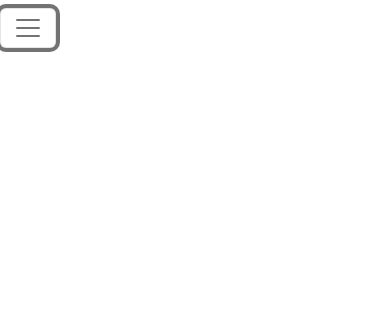
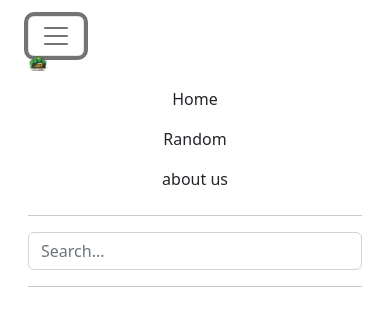
Before and after one commit to nexnic/Tiny-Living, a website: page home.html in a window 390 px wide. Both pictures are taken after a click on the button 28 px from the left and 28 px from the top of the page. Drawn offline with nearby package versions, Linux system fonts and the light colour scheme; files that its build step writes are made by us from their sources.

Commit message:
fix bug on the nav

```diff
--- a/home.html
+++ b/home.html
@@ -12,33 +12,39 @@
 
 </head>
 <body>
-    <nav class="navbar nav-expend-lg">
-        <button class="navbar-toggler" type="button" data-toogle="collapse" data-target="">
-            <span class="navbar-toggler-icon"></span>
-        </button>
-        <div class="collapse navbar-collapse" id="navbarToggler">
-            <ul class="navbar-nav mr-auto mt-2 mt-lg0-">
-                <li class="nav-item active">
-                    <a href="" class="nav-link">Home</a>
-                </li>
-                <li class="nav-item active">
-                    <a href="" class="nav-link">About</a>
-                </li>
-                <form action="" class="form-inline">
-                    <input type="search" class="form-control" placeholder="search">
-                    <button class="btn btn-outline-success" type="submit">Search</button>
+    <header>
+        <nav class="navbar navbar-expand-lg p-3 mb-3">
+            <div class="container-fluid">
+                <button class="navbar-toggler" data-bs-toggle="collapse" data-bs-target="#navbar">
+                    <span class="navbar-toggler-icon"></span>
+                </button>
+                <div class="navbar-collapse collapse" id="navbar">
+                <a href="home.html" class="d-flex align-items-center mb-2 mb-lg-0 text-dark text-decoration-none">
+                  <img src="./assets/images/logo/logo.png" alt="" style="width: 20px;">
+                </a>
+                <ul class="navbar-nav text-center">
+                  <li><a href="#" class="nav-link px-2 link-dark">Home</a></li>
+                  <li><a href="#" class="nav-link px-2 link-dark">Random</a></li>
+                  <li><a href="#" class="nav-link px-2 link-dark">about us</a></li>
+                </ul>
+                <hr>
+                <form class="col-12 col-lg-auto mb-3 mb-lg-0 me-lg-3" role="search">
+                  <input type="search" class="form-control" placeholder="Search..." aria-label="Search">
                 </form>
-            </ul>
-        </div>
-    </nav>
-    <header></header>
+                <hr>
+
+              </div>
+            </div>
+        </nav>
+      </header>
     <main>
+
+
 
     </main>
     <footer></footer>
     <!-- Bootstrap script -->
-    <script src="https://code.jquery.com/jquery-3.3.1.slim.min.js" integrity="sha384-q8i/X+965DzO0rT7abK41JStQIAqVgRVzpbzo5smXKp4YfRvH+8abtTE1Pi6jizo" crossorigin="anonymous"></script>
-    <script src="https://cdn.jsdelivr.net/npm/popper.js@1.14.7/dist/umd/popper.min.js" integrity="sha384-UO2eT0CpHqdSJQ6hJty5KVphtPhzWj9WO1clHTMGa3JDZwrnQq4sF86dIHNDz0W1" crossorigin="anonymous"></script>
-    <script src="https://cdn.jsdelivr.net/npm/bootstrap@4.3.1/dist/js/bootstrap.min.js" integrity="sha384-JjSmVgyd0p3pXB1rRibZUAYoIIy6OrQ6VrjIEaFf/nJGzIxFDsf4x0xIM+B07jRM" crossorigin="anonymous"></script>
+    <script src="https://cdn.jsdelivr.net/npm/@popperjs/core@2.11.6/dist/umd/popper.min.js" integrity="sha384-oBqDVmMz9ATKxIep9tiCxS/Z9fNfEXiDAYTujMAeBAsjFuCZSmKbSSUnQlmh/jp3" crossorigin="anonymous"></script>
+<script src="https://cdn.jsdelivr.net/npm/bootstrap@5.3.0-alpha1/dist/js/bootstrap.min.js" integrity="sha384-mQ93GR66B00ZXjt0YO5KlohRA5SY2XofN4zfuZxLkoj1gXtW8ANNCe9d5Y3eG5eD" crossorigin="anonymous"></script>
 </body>
 </html>
```
